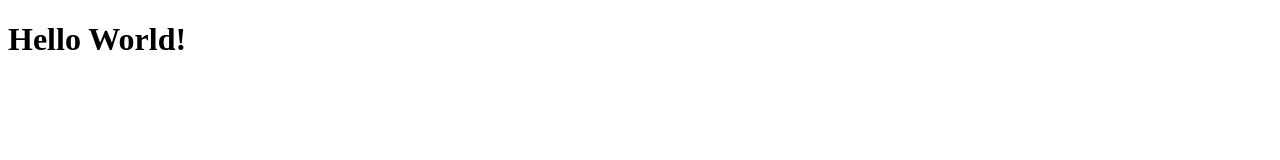
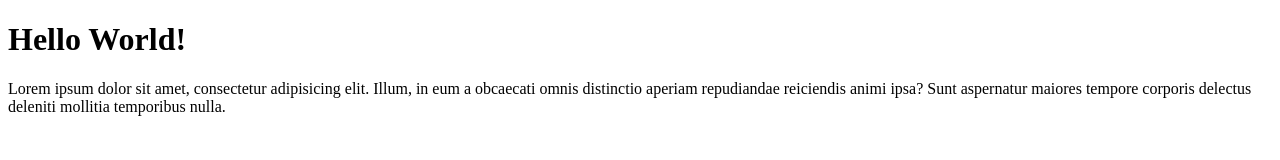
Before and after one commit to 20bax/test, a plain HTML site: page index.html in a window 1280 px wide. Drawn offline with Linux system fonts and the light colour scheme.

Commit message:
new commit

```diff
--- a/index.html
+++ b/index.html
@@ -7,5 +7,6 @@
 </head>
 <body>
     <h1>Hello World!</h1>
+    <p>Lorem ipsum dolor sit amet, consectetur adipisicing elit. Illum, in eum a obcaecati omnis distinctio aperiam repudiandae reiciendis animi ipsa? Sunt aspernatur maiores tempore corporis delectus deleniti mollitia temporibus nulla.</p>
 </body>
 </html>
```
